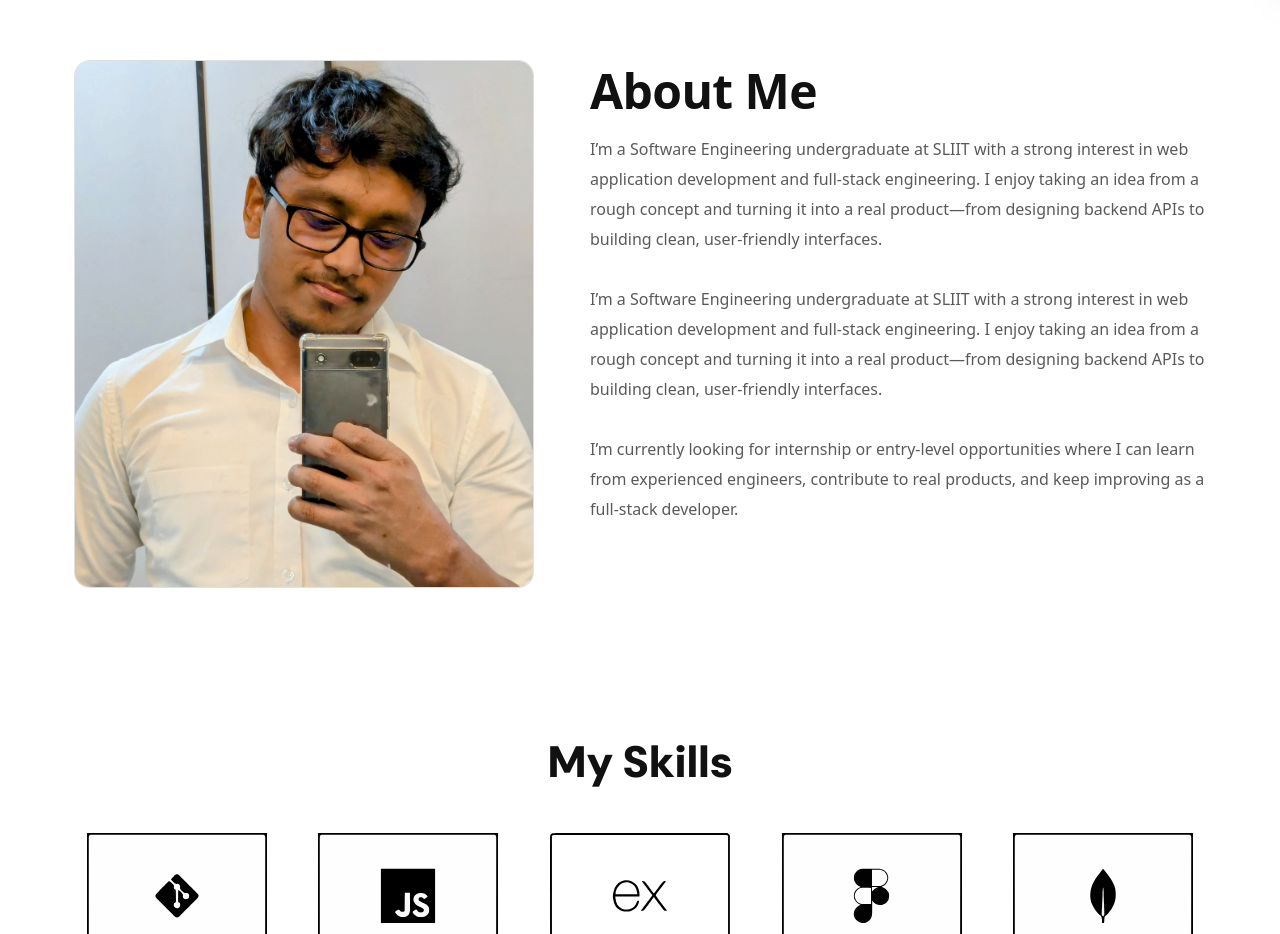
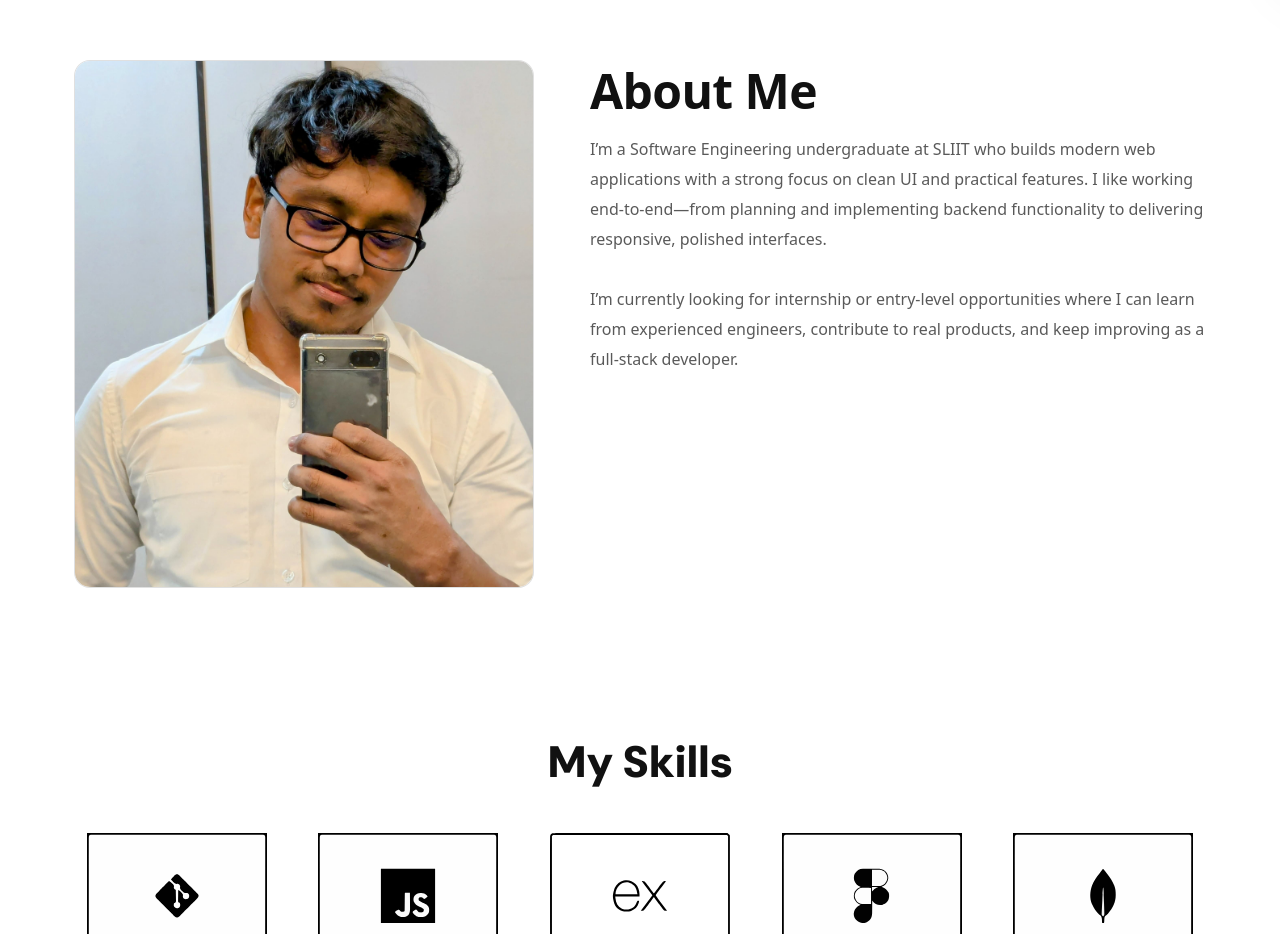
Before and after one commit to SithumBuddhika/personal-portfolio, a Next.js app: page / in a window 1280 px wide. Shown: the part 820-1754 px from the top of the page. Built offline with nearby package versions, Linux system fonts and the light colour scheme; no server answers; the database is empty.

Commit message:
About Section Update

```diff
--- a/components/AboutSection.tsx
+++ b/components/AboutSection.tsx
@@ -1,45 +1,3 @@
-// import Image from "next/image";
-
-// export default function AboutSection() {
-//   return (
-//     <section id="about" className="about-wrap">
-//       <div className="container">
-//         <div className="about-grid">
-//           <div className="overflow-hidden rounded-[12px]">
-//             <Image
-//               src="/assets/about.jpg"
-//               alt="About"
-//               width={900}
-//               height={900}
-//               className="w-full h-auto object-cover"
-//             />
-//           </div>
-
-//           <div>
-//             <h2 className="about-title">About Me</h2>
-//             <p className="about-text">
-//               I&apos;m a passionate, self-proclaimed designer who specializes in
-//               full stack development (React.js & Node.js). I am very
-//               enthusiastic about bringing the technical and visual aspects of
-//               digital products to life. User experience, pixel perfect design,
-//               and writing clear, readable, highly performant code matters to me.
-//               <br />
-//               <br />
-//               I began my journey as a web developer in 2015, and since then,
-//               I&apos;ve continued to grow and evolve as a developer, taking on
-//               new challenges and learning the latest technologies along the way.
-//               <br />
-//               <br />
-//               When I&apos;m not in full-on developer mode, you can find me
-//               hovering around on twitter or on indie hacker.
-//             </p>
-//           </div>
-//         </div>
-//       </div>
-//     </section>
-//   );
-// }
-
 import Image from "next/image";
 
 export default function AboutSection() {
@@ -96,18 +54,11 @@ export default function AboutSection() {
                 maxWidth: 620,
               }}
             >
-              I’m a Software Engineering undergraduate at SLIIT with a strong
-              interest in web application development and full-stack
-              engineering. I enjoy taking an idea from a rough concept and
-              turning it into a real product—from designing backend APIs to
-              building clean, user-friendly interfaces.
-              <br />
-              <br />
-              I’m a Software Engineering undergraduate at SLIIT with a strong
-              interest in web application development and full-stack
-              engineering. I enjoy taking an idea from a rough concept and
-              turning it into a real product—from designing backend APIs to
-              building clean, user-friendly interfaces.
+              I’m a Software Engineering undergraduate at SLIIT who builds
+              modern web applications with a strong focus on clean UI and
+              practical features. I like working end-to-end—from planning and
+              implementing backend functionality to delivering responsive,
+              polished interfaces.
               <br />
               <br />
               I’m currently looking for internship or entry-level opportunities
```
